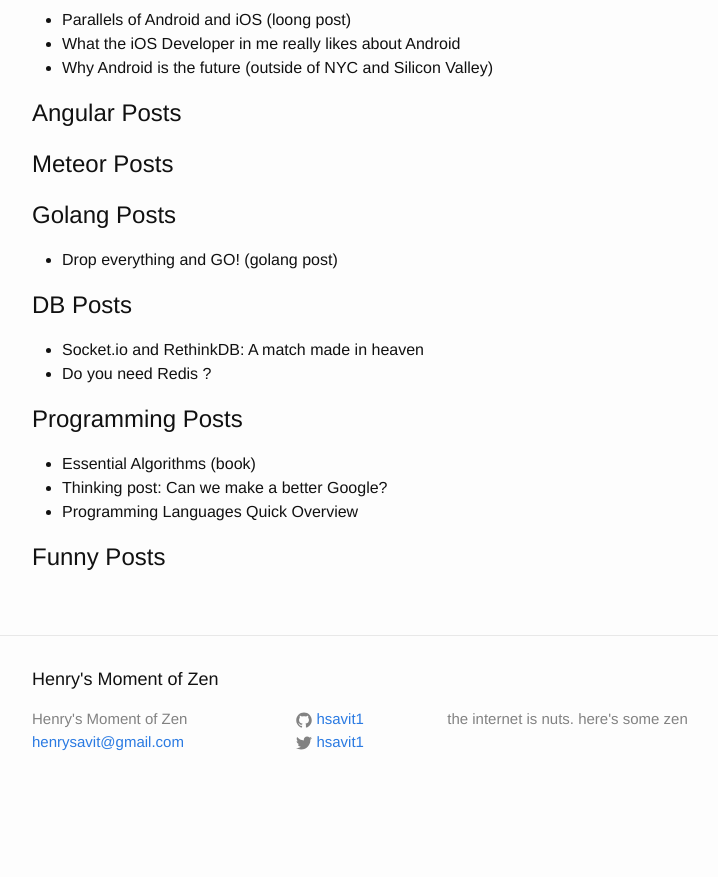
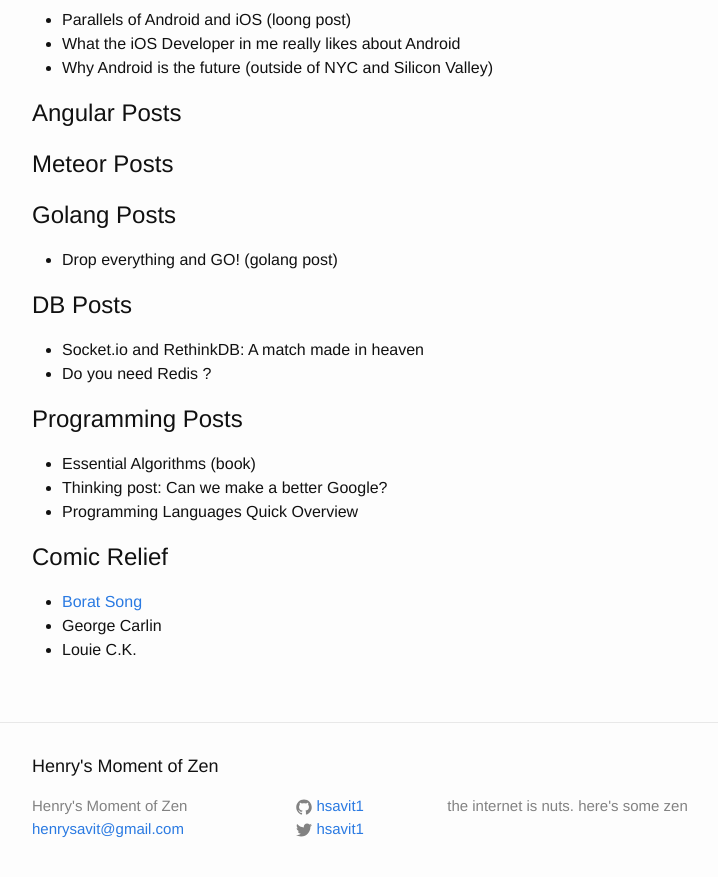
Before and after one commit to hsavit1/hsavit1.github.io, a Jekyll site: the page built from Index.md, in a window 1280 px wide and 900 px high, scrolled down 900 px. Shown: the top 877 px of the window, without its empty margins (238-956 px from the left). Built offline with Jekyll 4.4.1, drawn with Linux system fonts in a browser that asks for light colours; before the commit the page ends 1713 px from its top, so only the background shows below that.

Commit message:
comic relief

```diff
--- a/Index.md
+++ b/Index.md
@@ -50,4 +50,7 @@
 - Thinking post: Can we make a better Google?
 - Programming Languages Quick Overview
 
-#Funny Posts
+#Comic Relief
+- [Borat Song](https://www.youtube.com/watch?v=Vb3IMTJjzfo)
+- George Carlin
+- Louie C.K.
```
